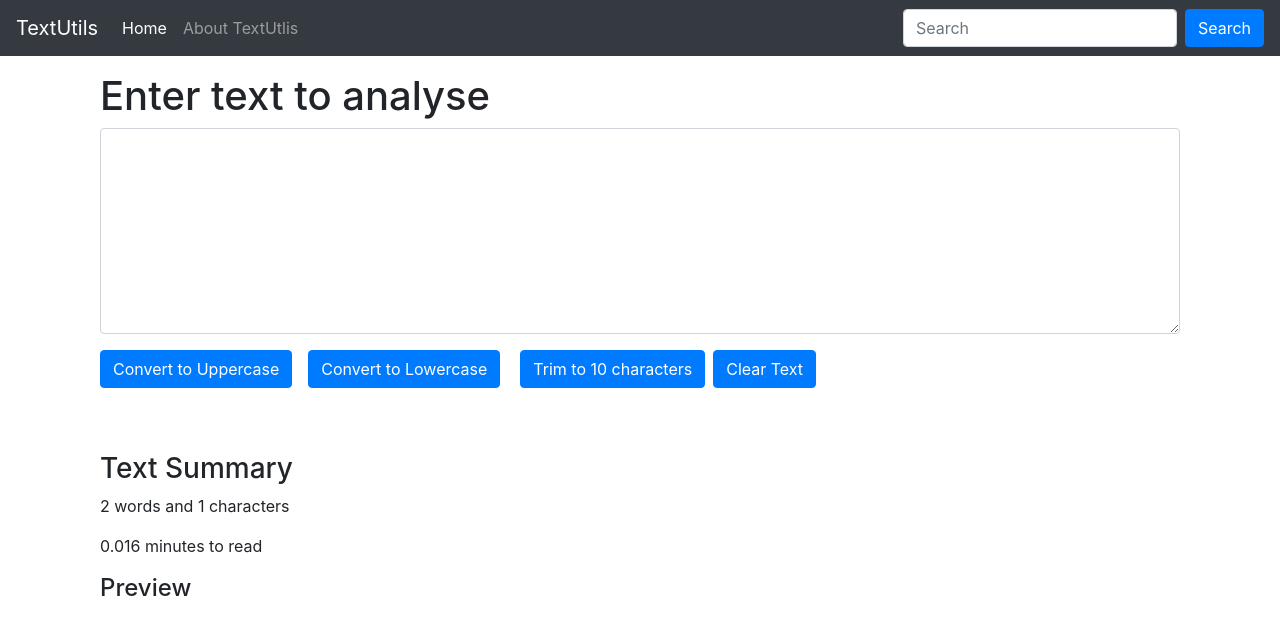
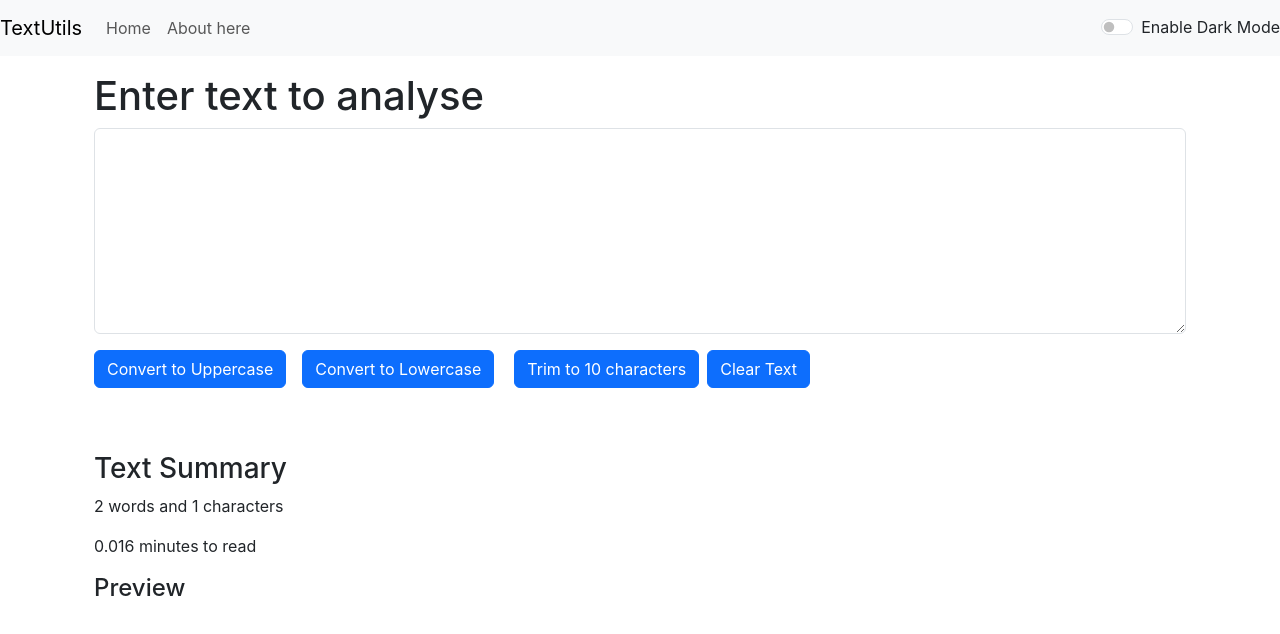
Before and after one commit to Parishri07/my-first-react-app, a React (Create React App) app: page / in a window 1280 px wide. Shown: the top 634 px of the page. Built offline with nearby package versions, Linux system fonts and the light colour scheme.

Commit message:
dark mode button

```diff
--- a/public/index.html
+++ b/public/index.html
@@ -1,33 +1,34 @@
 <!DOCTYPE html>
 <html lang="en">
+
 <head>
   <meta charset="utf-8" />
   <link rel="icon" href="%PUBLIC_URL%/favicon.ico" />
   <meta name="viewport" content="width=device-width, initial-scale=1" />
   <meta name="theme-color" content="#000000" />
-    <meta
-      name="description"
-      content="Web site created using create-react-app"
-    />
+  <meta name="description" content="Web site created using create-react-app" />
   <link rel="apple-touch-icon" href="%PUBLIC_URL%/logo192.png" />
   <link rel="manifest" href="%PUBLIC_URL%/manifest.json" />
 
 
   <!-- Bootstrap-->
-    <link rel="stylesheet" href="https://cdn.jsdelivr.net/npm/bootstrap@4.0.0/dist/css/bootstrap.min.css" integrity="sha384-Gn5384xqQ1aoWXA+058RXPxPg6fy4IWvTNh0E263XmFcJlSAwiGgFAW/dAiS6JXm" crossorigin="anonymous">
-
+  <link href="https://cdn.jsdelivr.net/npm/bootstrap@5.3.1/dist/css/bootstrap.min.css" rel="stylesheet"
+    integrity="sha384-4bw+/aepP/YC94hEpVNVgiZdgIC5+VKNBQNGCHeKRQN+PtmoHDEXuppvnDJzQIu9" crossorigin="anonymous">
+</head>
 
 
 <title>React App</title>
 </head>
+
 <body>
-
-    <script src="https://code.jquery.com/jquery-3.2.1.slim.min.js" integrity="sha384-KJ3o2DKtIkvYIK3UENzmM7KCkRr/rE9/Qpg6aAZGJwFDMVNA/GpGFF93hXpG5KkN" crossorigin="anonymous"></script>
-    <script src="https://cdn.jsdelivr.net/npm/popper.js@1.12.9/dist/umd/popper.min.js" integrity="sha384-ApNbgh9B+Y1QKtv3Rn7W3mgPxhU9K/ScQsAP7hUibX39j7fakFPskvXusvfa0b4Q" crossorigin="anonymous"></script>
-    <script src="https://cdn.jsdelivr.net/npm/bootstrap@4.0.0/dist/js/bootstrap.min.js" integrity="sha384-JZR6Spejh4U02d8jOt6vLEHfe/JQGiRRSQQxSfFWpi1MquVdAyjUar5+76PVCmYl" crossorigin="anonymous"></script>
-
+  <script src="https://cdn.jsdelivr.net/npm/bootstrap@5.3.1/dist/js/bootstrap.bundle.min.js"
+    integrity="sha384-HwwvtgBNo3bZJJLYd8oVXjrBZt8cqVSpeBNS5n7C8IVInixGAoxmnlMuBnhbgrkm"
+    crossorigin="anonymous"></script>
+    <script src="https://cdn.jsdelivr.net/npm/@popperjs/core@2.11.8/dist/umd/popper.min.js" integrity="sha384-I7E8VVD/ismYTF4hNIPjVp/Zjvgyol6VFvRkX/vR+Vc4jQkC+hVqc2pM8ODewa9r" crossorigin="anonymous"></script>
+<script src="https://cdn.jsdelivr.net/npm/bootstrap@5.3.1/dist/js/bootstrap.min.js" integrity="sha384-Rx+T1VzGupg4BHQYs2gCW9It+akI2MM/mndMCy36UVfodzcJcF0GGLxZIzObiEfa" crossorigin="anonymous"></script>
   <noscript>You need to enable JavaScript to run this app.</noscript>
   <div id="root"></div>
 
 </body>
+
 </html>
--- a/src/App.js
+++ b/src/App.js
@@ -2,18 +2,27 @@
 import './App.css';
 import Navbar from './components/Navbar'
 import TextForm from './components/TextForm'
+import React,{useState} from 'react'
 
 
 function App() {
+
+  const[mode, setMode] = useState('light');
+
+  const toggleMode = ()=>{
+     if(mode === 'light')
+     setMode('dark');
+    else
+    setMode('light');
+  }
+
   return (
     <>
-    {/* <Navbar title="TextUtils2"/> */}
     {/* <Navbar /> */}
-    <Navbar title="TextUtils" aboutText="About TextUtlis"/>
+    <Navbar title="TextUtils" mode={mode} changeMode={toggleMode}/>
     <div className="container my-3">
     <TextForm heading="Enter text to analyse"/>
     </div>
-
     </>
   );
 }
--- a/src/components/Navbar.js
+++ b/src/components/Navbar.js
@@ -4,7 +4,7 @@ import PropTypes from 'prop-types'
 function Navbar(props) {
     return (
         <div>
-            <nav className="navbar navbar-expand-lg navbar-dark bg-dark">
+            <nav className={`navbar navbar-expand-lg navbar-${props.mode} bg-${props.mode}`}>
                 <a className="navbar-brand" href="/">{props.title}</a>
                 <button className="navbar-toggler" type="button" data-toggle="collapse" data-target="#navbarSupportedContent" aria-controls="navbarSupportedContent" aria-expanded="false" aria-label="Toggle navigation">
                     <span className="navbar-toggler-icon"></span>
@@ -13,17 +13,21 @@ function Navbar(props) {
                 <div className="collapse navbar-collapse" id="navbarSupportedContent">
                     <ul className="navbar-nav mr-auto">
                         <li className="nav-item active">
-                            <a className="nav-link" href="/">Home <span className="sr-only">(current)</span></a>
+                            <a className="nav-link" href="/">Home <span className="sr-only"></span></a>
                         </li>
                         <li className="nav-item">
                             <a className="nav-link" href="/">{props.aboutText}</a>
                         </li>
                     </ul>
-                    <form className="form-inline my-2 my-lg-0">
+                    {/* <form className="form-inline my-2 my-lg-0">
                         <input className="form-control mr-sm-2" type="search" placeholder="Search" aria-label="Search" />
                         <button className="btn btn-primary my-2 my-sm-0" type="submit">Search</button>
-                    </form>
+                    </form> */}
                 </div>
+                <div className={`form-check form-switch text-${props.mode === 'light'?'dark':'light'}`}>
+                        <input className="form-check-input" onClick={props.changeMode} type="checkbox" id="flexSwitchCheckChecked" />
+                        <label className="form-check-label"  htmlfor="flexSwitchCheckChecked">Enable Dark Mode</label>
+                    </div>
             </nav>
         </div>
     )
```
Also changed, not shown: 7 other files (tests, documents, lock files or other folders). Lines whose indentation alone changed are shown as unchanged.
